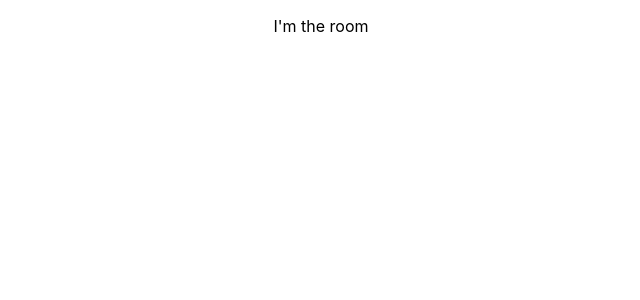
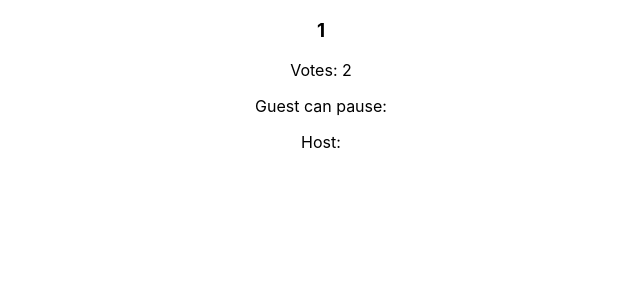
Before and after one commit to alelaru/django-python-react, a React (Create React App) app in the folder frontend/front-end-react/: page /room/1 in a window 1280 px wide. Shown: the top 300 px of the page, without its empty margins (319-959 px from the left). Built offline with nearby package versions, Linux system fonts and the light colour scheme.

Commit message:
First post request for createRoom done and successfull, now working on the next view RoomView

```diff
--- a/frontend/front-end-react/src/components/room/room.js
+++ b/frontend/front-end-react/src/components/room/room.js
@@ -1,6 +1,20 @@
+import { useState } from "react";
+import { useParams } from "react-router-dom";
 
 const Room = () => {
-    return ( <p>I'm the room</p> );
+
+    const [votesToSkip, setvotesToSkip] = useState(2)
+    const [guestCanPause, setguestCanPause] = useState(false)
+    const [isHost, setisHost] = useState(false)
+    const { roomCode } = useParams()
+
+    return (
+        <div>
+            <h3>{roomCode}</h3>
+            <p>Votes: {votesToSkip}</p>
+            <p>Guest can pause: {guestCanPause}</p>
+            <p>Host: {isHost}</p>
+        </div> );
 }
 
 export default Room;
--- a/frontend/front-end-react/src/pages/create-room-page.js
+++ b/frontend/front-end-react/src/pages/create-room-page.js
@@ -2,7 +2,7 @@ import { FormControl, FormHelperText, Radio, RadioGroup, Typography, FormControl
 import Grid from "@material-ui/core/Grid"
 import { useState } from "react";
 import { Link } from "react-router-dom";
-
+import axios from "axios"
 
 const CreateRoomPage = () => {
 
@@ -10,8 +10,29 @@ const CreateRoomPage = () => {
     const [guestCanPause, setguestCanPause] = useState(true)
     const [votesToSkip, setvotesToSkip] = useState(defaultVotes)
 
-    const handleCreateRoomBotton = (e) => {
+    const handleCreateRoomBotton = async (e) => {
         e.preventDefault();
+
+
+
+        // const options = {
+        //     method: 'POST',
+        //     headers: { 'content-type': 'application/json' },
+        //     data: {'guest_can_pause': guestCanPause, 'votes_to_skip': votesToSkip},
+        //     url:'http://localhost:8000/api/create-room',
+        // };
+
+        await axios.post('http://localhost:8000/api/create-room', {'guest_can_pause': guestCanPause, 'votes_to_skip': votesToSkip})
+        // await axios(options)
+            .then((res) => {
+                console.log(res.data);
+                setguestCanPause(true)
+                setvotesToSkip(defaultVotes)
+            })
+            .catch(e =>
+             {
+                console.log("There is an error with your request",e.message)
+             })
 
         console.log("Entré");
     }
@@ -30,7 +51,7 @@ const CreateRoomPage = () => {
                             Guest Control of Playback State
                         </div>
                     </FormHelperText>
-                        <RadioGroup row default='true' onChange={({target}) => setvotesToSkip(target.value === 'true' ? true : false)}>
+                        <RadioGroup row default={true} onChange={({target}) => setvotesToSkip(target.value === 'true' ? true : false)}>
                             <FormControlLabel
                                 value='true'
                                 control={<Radio color="primary"/>}
```
